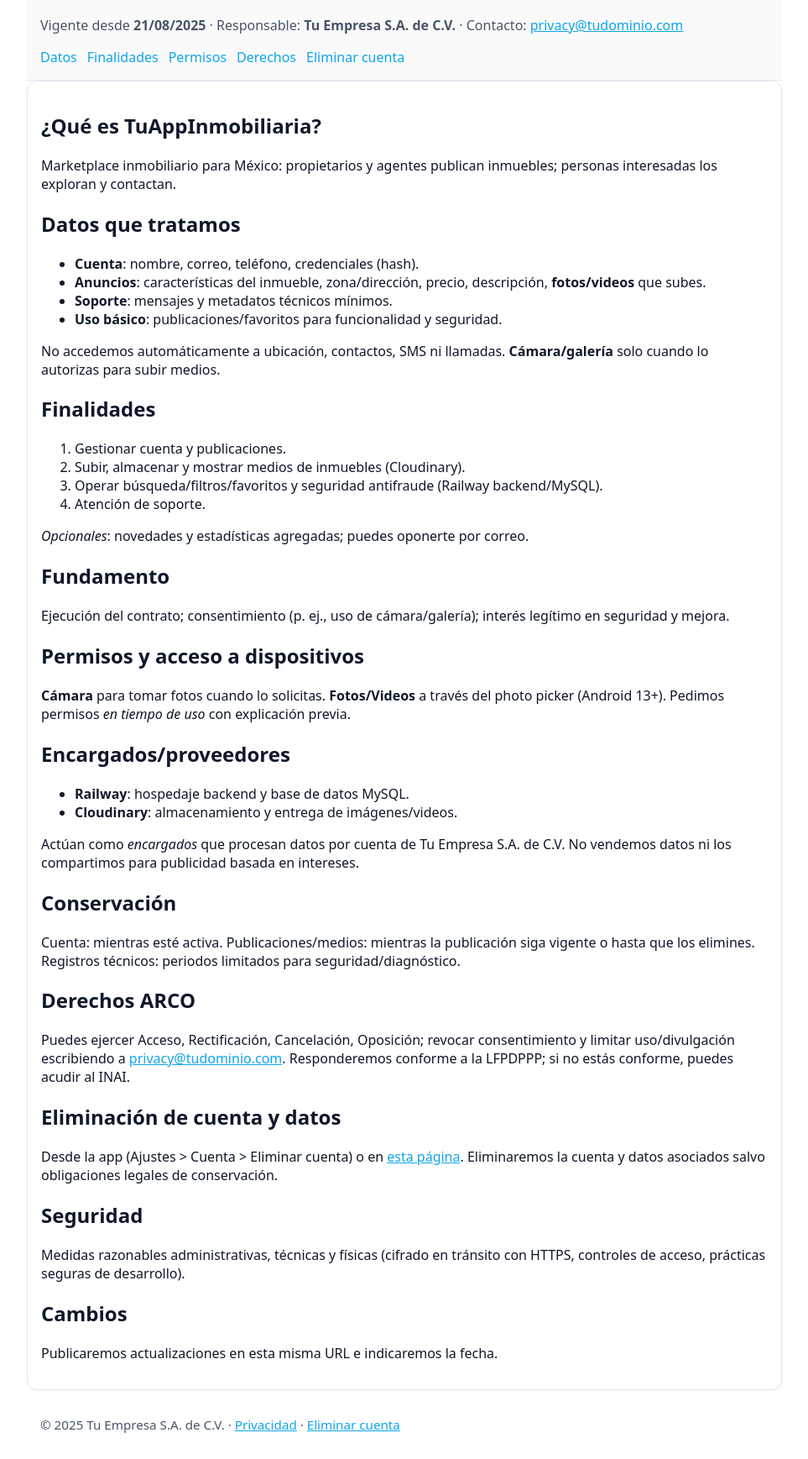
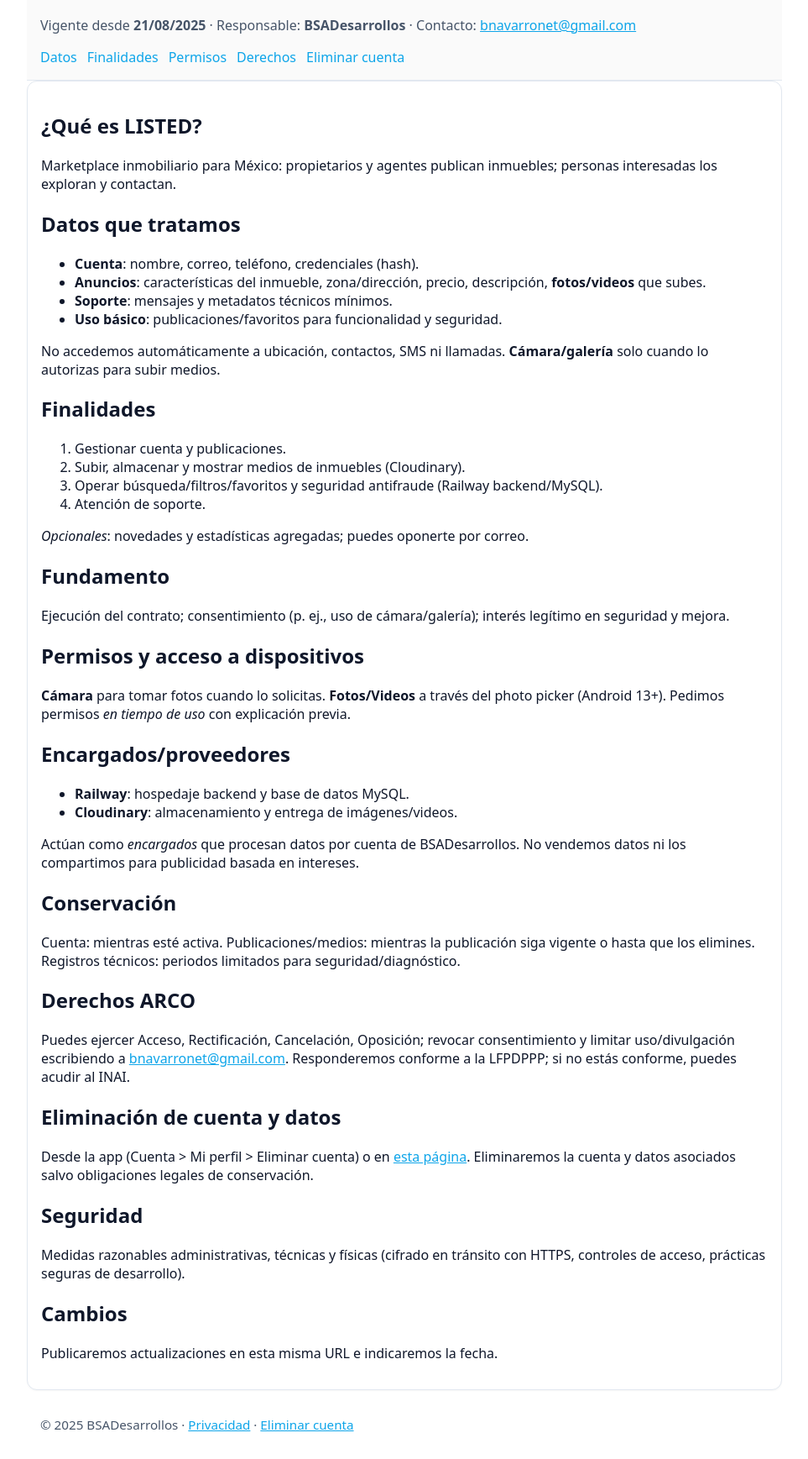
Before and after one commit to navarrob98/LISTED_privacy_data_safety, a plain HTML site: page index.html in a window 1280 px wide. Shown: the part 83-1820 px from the top of the page at 84% size, without its empty margins (158-1121 px from the left). Drawn offline with Linux system fonts and the light colour scheme.

Commit message:
Modificacion de datos

```diff
--- a/index.html
+++ b/index.html
@@ -3,14 +3,14 @@
 <head>
   <meta charset="utf-8">
   <meta name="viewport" content="width=device-width, initial-scale=1">
-  <title>Política de Privacidad – TuAppInmobiliaria</title>
-  <meta name="description" content="Política de Privacidad de TuAppInmobiliaria para México (LFPDPPP) y requisitos de Google Play.">
+  <title>Política de Privacidad – LISTED</title>
+  <meta name="description" content="Política de Privacidad de LISTED para México (LFPDPPP) y requisitos de Google Play.">
   <link rel="stylesheet" href="assets/style.css">
 </head>
 <body>
 <header class="wrap">
   <h1>Política de Privacidad</h1>
-  <p class="muted">Vigente desde <strong>21/08/2025</strong> · Responsable: <strong>Tu Empresa S.A. de C.V.</strong> · Contacto: <a href="mailto:privacy@tudominio.com">privacy@tudominio.com</a></p>
+  <p class="muted">Vigente desde <strong>21/08/2025</strong> · Responsable: <strong>BSADesarrollos</strong> · Contacto: <a href="mailto:bnavarronet@gmail.com">bnavarronet@gmail.com</a></p>
   <nav>
     <a href="#datos">Datos</a>
     <a href="#finalidades">Finalidades</a>
@@ -21,7 +21,7 @@
 </header>
 
 <main class="wrap card">
-  <h2 id="quienes">¿Qué es TuAppInmobiliaria?</h2>
+  <h2 id="quienes">¿Qué es LISTED?</h2>
   <p>Marketplace inmobiliario para México: propietarios y agentes publican inmuebles; personas interesadas los exploran y contactan.</p>
 
   <h2 id="datos">Datos que tratamos</h2>
@@ -53,16 +53,16 @@
     <li><strong>Railway</strong>: hospedaje backend y base de datos MySQL.</li>
     <li><strong>Cloudinary</strong>: almacenamiento y entrega de imágenes/videos.</li>
   </ul>
-  <p>Actúan como <em>encargados</em> que procesan datos por cuenta de Tu Empresa S.A. de C.V. No vendemos datos ni los compartimos para publicidad basada en intereses.</p>
+  <p>Actúan como <em>encargados</em> que procesan datos por cuenta de BSADesarrollos. No vendemos datos ni los compartimos para publicidad basada en intereses.</p>
 
   <h2 id="conservacion">Conservación</h2>
   <p>Cuenta: mientras esté activa. Publicaciones/medios: mientras la publicación siga vigente o hasta que los elimines. Registros técnicos: periodos limitados para seguridad/diagnóstico.</p>
 
   <h2 id="derechos">Derechos ARCO</h2>
-  <p>Puedes ejercer Acceso, Rectificación, Cancelación, Oposición; revocar consentimiento y limitar uso/divulgación escribiendo a <a href="mailto:privacy@tudominio.com">privacy@tudominio.com</a>. Responderemos conforme a la LFPDPPP; si no estás conforme, puedes acudir al INAI.</p>
+  <p>Puedes ejercer Acceso, Rectificación, Cancelación, Oposición; revocar consentimiento y limitar uso/divulgación escribiendo a <a href="mailto:bnavarronet@gmail.com">bnavarronet@gmail.com</a>. Responderemos conforme a la LFPDPPP; si no estás conforme, puedes acudir al INAI.</p>
 
   <h2 id="eliminacion">Eliminación de cuenta y datos</h2>
-  <p>Desde la app (Ajustes &gt; Cuenta &gt; Eliminar cuenta) o en <a href="eliminar-cuenta/index.html">esta página</a>. Eliminaremos la cuenta y datos asociados salvo obligaciones legales de conservación.</p>
+  <p>Desde la app (Cuenta &gt; Mi perfil &gt; Eliminar cuenta) o en <a href="eliminar-cuenta/index.html">esta página</a>. Eliminaremos la cuenta y datos asociados salvo obligaciones legales de conservación.</p>
 
   <h2 id="seguridad">Seguridad</h2>
   <p>Medidas razonables administrativas, técnicas y físicas (cifrado en tránsito con HTTPS, controles de acceso, prácticas seguras de desarrollo).</p>
@@ -72,7 +72,7 @@
 </main>
 
 <footer class="wrap small">
-  <p>© <span id="y"></span> Tu Empresa S.A. de C.V. · <a href="index.html">Privacidad</a> · <a href="eliminar-cuenta/index.html">Eliminar cuenta</a></p>
+  <p>© <span id="y"></span> BSADesarrollos · <a href="index.html">Privacidad</a> · <a href="eliminar-cuenta/index.html">Eliminar cuenta</a></p>
 </footer>
 
 <script>document.getElementById('y').textContent = new Date().getFullYear();</script>
```
Also changed, not shown: eliminar-cuenta/index.html (+5 -5 lines).
